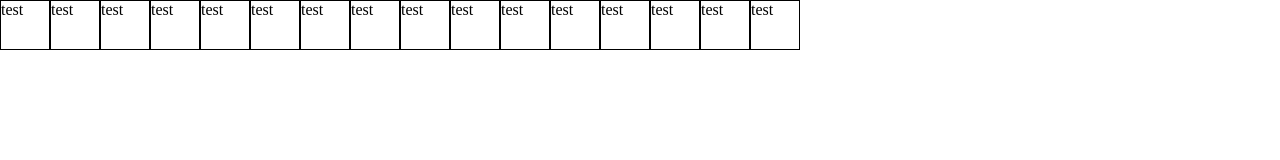
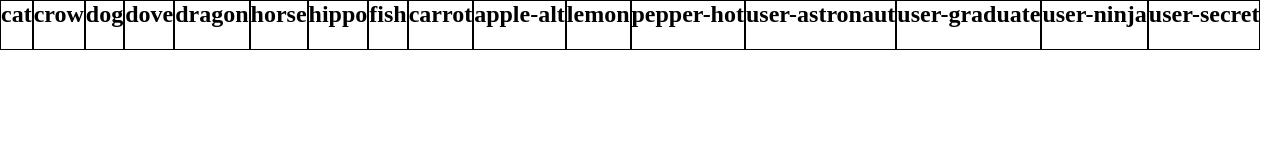
Before and after one commit to Vincedinardo21/js-es6-icons, a plain HTML site: page index.html in a window 1280 px wide. Drawn offline with Linux system fonts and the light colour scheme.

Commit message:
Nomi cards

```diff
--- a/data.js
+++ b/data.js
@@ -115,10 +115,12 @@ const icons = [
 
 let myContainer = document.querySelector(".container");
 
-
-for(let i = 0; i < icons.length; i++){
+for(let key in icons){
 	let myCard = document.createElement("div");
 	myCard.classList.add("card");
-	myCard.append("test");
+	// myCard.append("test");
 	myContainer.append(myCard);
+	let icona = document.createElement("h2");
+	icona.append(icons[key].name);
+	myCard.append(icona);
 }
--- a/style.css
+++ b/style.css
@@ -11,7 +11,8 @@
 }
 
 .card {
-    width: 50px;
+    /* width: 50px;
+    height: 50px; */
     height: 50px;
     border: 1px solid black;
 }
```
